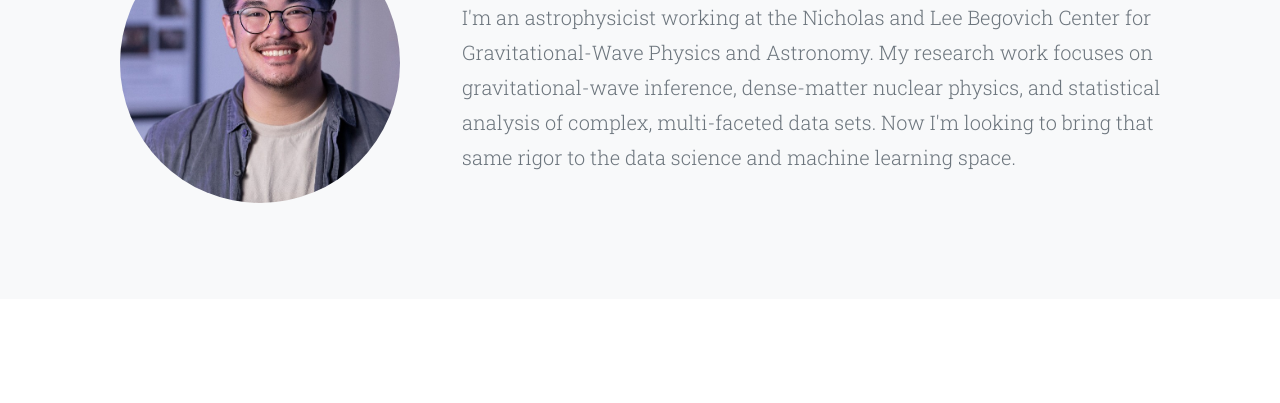
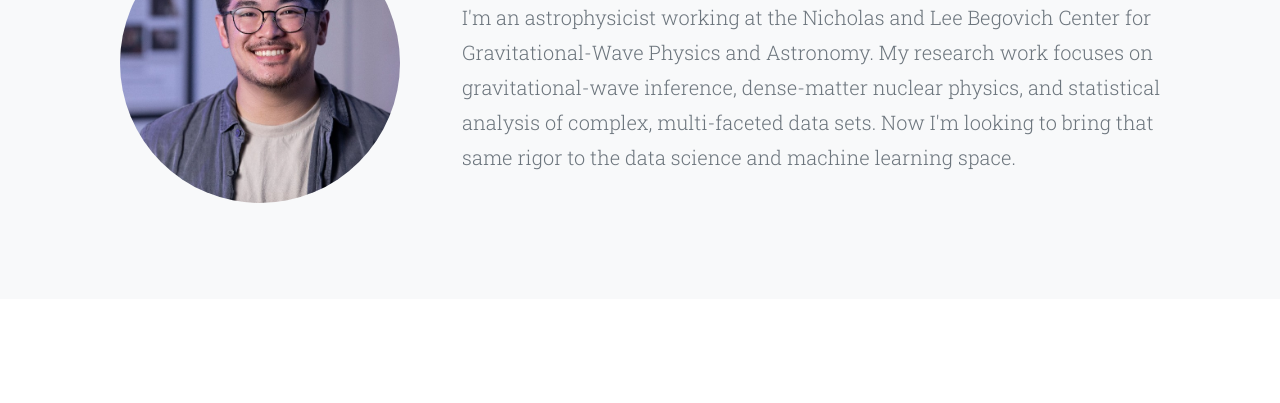
Before and after one commit to sunnyshn/sunnyshn.github.io, a website: page index.html in a window 1280 px wide. Shown: the part 761-1164 px from the top of the page. Drawn offline with nearby package versions, Linux system fonts and the light colour scheme.

Commit message:
Last tweak for portrait

```diff
--- a/index.html
+++ b/index.html
@@ -37,7 +37,7 @@
                 aspect-ratio: 1;
                 object-fit: cover;
                 /* Baseline: centered, slight vertical bias for landscape headshots. Tweak first % = left/right, second % = up/down. */
-                object-position: 75% 58%;
+                object-position: 80% 60%;
             }
             /* Highlight cards: even thumbnail height (plus icons removed) */
             #publications .portfolio-item .portfolio-link img {
```
